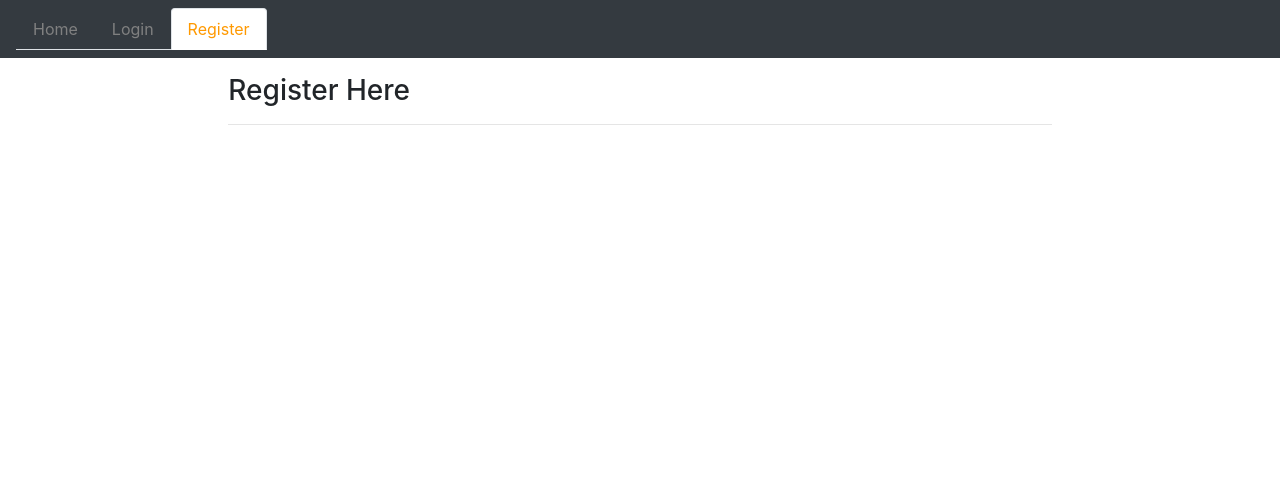
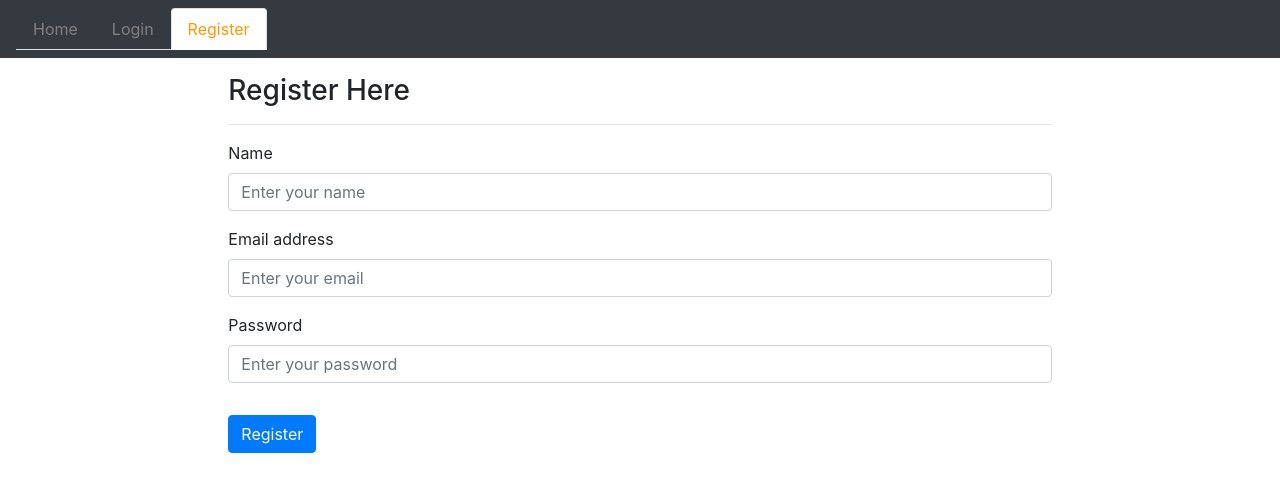
Before and after one commit to shariar-duke/e-comerce-frontend, a React (Vite) app: page /register in a window 1280 px wide. Shown: the top 492 px of the page. Built offline with nearby package versions, Linux system fonts and the light colour scheme.

Commit message:
Registration component completed

```diff
--- a/src/components/user/Register.jsx
+++ b/src/components/user/Register.jsx
@@ -1,9 +1,25 @@
-import Layout from "../Layout"
+import Layout from "../Layout";
+
 export default function Register() {
     return (
         <Layout title="Register" className="container col-md-8 offset-md-2">
             <h3>Register Here</h3>
             <hr />
+            <form>
+                <div className="form-group">
+                    <label htmlFor="name">Name</label>
+                    <input type="text" className="form-control" id="name" placeholder="Enter your name" required />
+                </div>
+                <div className="form-group">
+                    <label htmlFor="email">Email address</label>
+                    <input type="email" className="form-control" id="email" placeholder="Enter your email" required />
+                </div>
+                <div className="form-group">
+                    <label htmlFor="password">Password</label>
+                    <input type="password" className="form-control" id="password" placeholder="Enter your password" required />
+                </div>
+                <button type="submit" className="btn btn-primary mt-3">Register</button>
+            </form>
         </Layout>
-    )
+    );
 }
```
